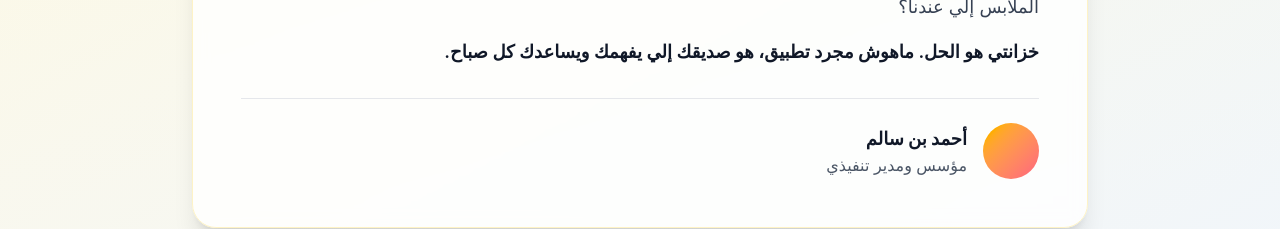
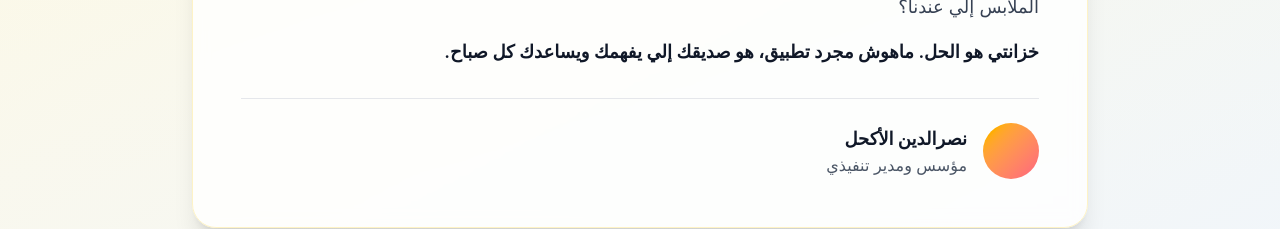
Before and after one commit to nasriblack/khzenti, a React (Vite) app: page / in a window 1280 px wide. Shown: the part 1200-1429 px from the top of the page. Built offline with nearby package versions, Linux system fonts and the light colour scheme.

Commit message:
change in sections

```diff
--- a/src/components/CtaComponent.tsx
+++ b/src/components/CtaComponent.tsx
@@ -34,11 +34,6 @@ export default function CtaComponent({ darkMode, motion }: Props) {
             <Sparkles className="w-6 h-6" />
             إنضم للقائمة
           </motion.button>
-          <p
-            className={`text-sm mt-6 ${darkMode ? "text-gray-500" : "text-gray-500"}`}
-          >
-            الإطلاق في مارس 2026
-          </p>
         </FadeIn>
       </div>
     </section>
--- a/src/components/StoryComponent.tsx
+++ b/src/components/StoryComponent.tsx
@@ -61,7 +61,7 @@ export default function StoryComponent({ darkMode }: Props) {
                 <p
                   className={`font-bold text-lg ${darkMode ? "text-white" : "text-gray-900"}`}
                 >
-                  أحمد بن سالم
+                  نصرالدين الأكحل
                 </p>
                 <p className={darkMode ? "text-gray-400" : "text-gray-600"}>
                   مؤسس ومدير تنفيذي
```
